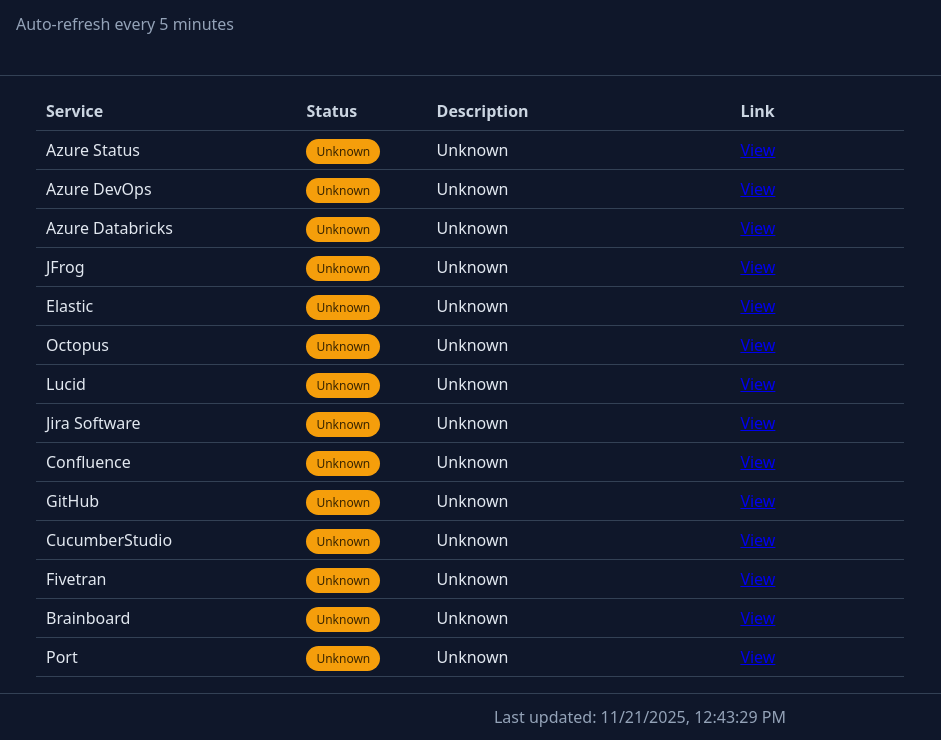
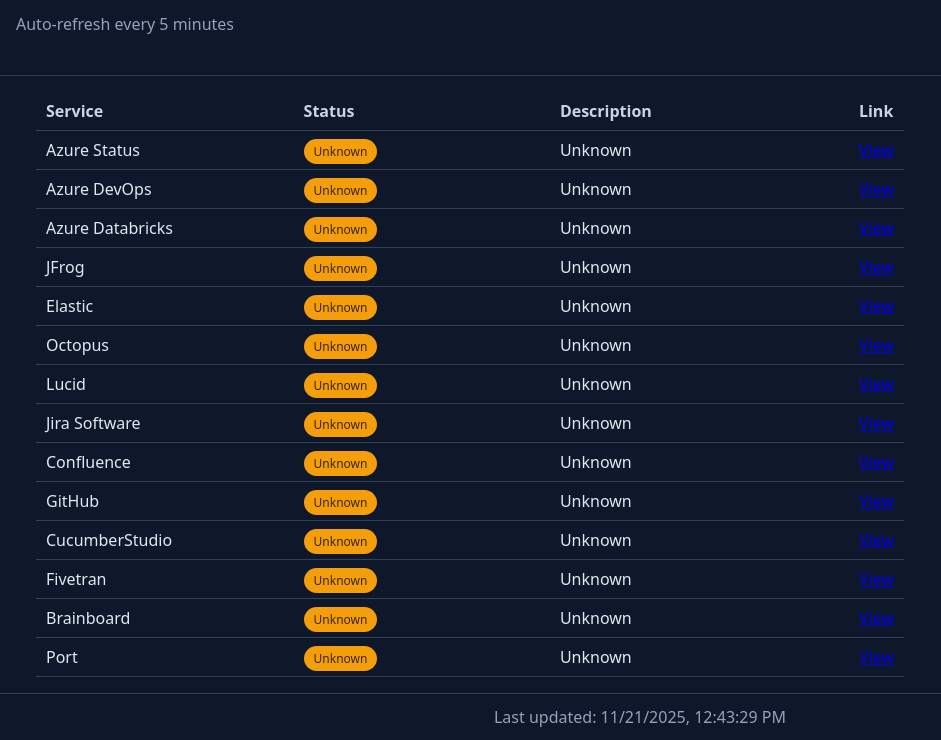
Before and after one commit to paweadi/status-dashboard_v1, a plain HTML site: page index.html in a window 1280 px wide. Shown: the part 70-810 px from the top of the page, without its empty margins (0-941 px from the left). Drawn offline with Linux system fonts and the light colour scheme; no server answers.

Commit message:
Adjust column width for second table column

```diff
--- a/index.html
+++ b/index.html
@@ -8,7 +8,7 @@
 <style>
 main { max-width: 900px; margin-left: 20px; padding: 16px; }
 th:nth-child(1), td:nth-child(1) { width: 30%; }
-th:nth-child(2), td:nth-child(2) { width: 15%; }
+th:nth-child(2), td:nth-child(2) { width: 30%; }
 th:nth-child(3), td:nth-child(3) { width: 35%; }
 th:nth-child(4), td:nth-child(4) { width: 20%; }
 </style>
```
